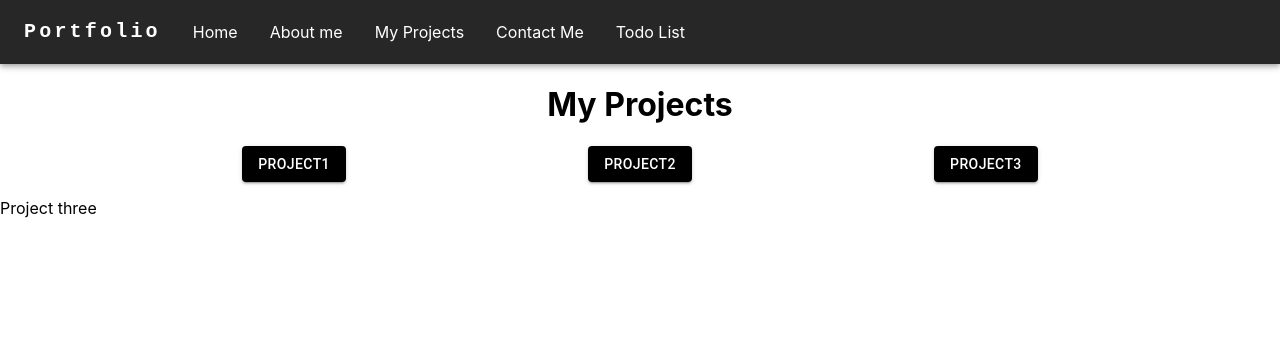
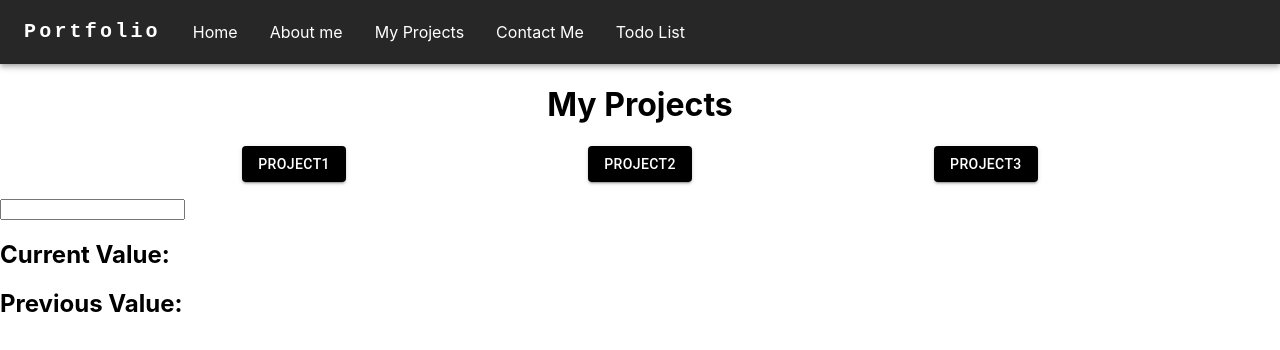
Before and after one commit to Jayse19/ReactPortfolioWithTypscript, a React (Create React App) app: page /Projects in a window 1280 px wide. Both pictures are taken after a click on the button "PROJECT3". Shown: the top 350 px of the page. Built offline with nearby package versions, Linux system fonts and the light colour scheme.

Commit message:
timer works and a simple useref example

```diff
--- a/src/Components/ProjectThree.tsx
+++ b/src/Components/ProjectThree.tsx
@@ -1,9 +1,12 @@
 import React from 'react';
+import UseRefExample from './UseRefExample';
 
 const Project3 = (props: any) => {
     return (
-        <p>{props.show ? "Project three" : ""}</p>
-     );
+        <div>
+            <p>{props.show ? <UseRefExample /> : ""}</p>
+        </div>
+    );
 }
 
 export default Project3;
--- a/src/Components/Timer.js
+++ b/src/Components/Timer.js
@@ -1,4 +1,4 @@
-import React, { useState, useEffect, useRef } from 'react';
+import React, { useState, useEffect } from 'react';
 import './Timer.css'
 
 const Timer = () => {
@@ -14,18 +14,16 @@ const Timer = () => {
         setIsActive(false)
     }
 
-    let interval = useRef()
-
     useEffect(() => {
-        interval.current = null;
+        let interval = null;
         if (isActive)
         {
-            interval = setInterval(setSeconds(seconds => seconds + 1), 1000);
+            interval = setInterval(() => {setSeconds(seconds => seconds + 1);}, 1000);
         }
         else if (!isActive && seconds !== 0) {
-            clearInterval(interval.current);
+            clearInterval(interval);
         }
-        return () => clearInterval(interval.current);
+        return () => clearInterval(interval);
     }, [isActive, seconds]);
 
     return (
--- /dev/null
+++ b/src/Components/UseRefExample.js
@@ -0,0 +1,23 @@
+import { useState, useEffect, useRef } from "react";
+
+const UseRefExample = () => {
+    const [inputValue, setInputValue] = useState("");
+    const previousInputValue = useRef("");
+
+    useEffect(() => {
+        previousInputValue.current = inputValue;
+    }, [inputValue]);
+    return (
+        <div>
+            <input
+                type="text"
+                value={inputValue}
+                onChange={(e) => setInputValue(e.target.value)}
+            />
+            <h2>Current Value: {inputValue}</h2>
+            <h2>Previous Value: {previousInputValue.current}</h2>
+        </div>
+    );
+}
+
+export default UseRefExample;
```
